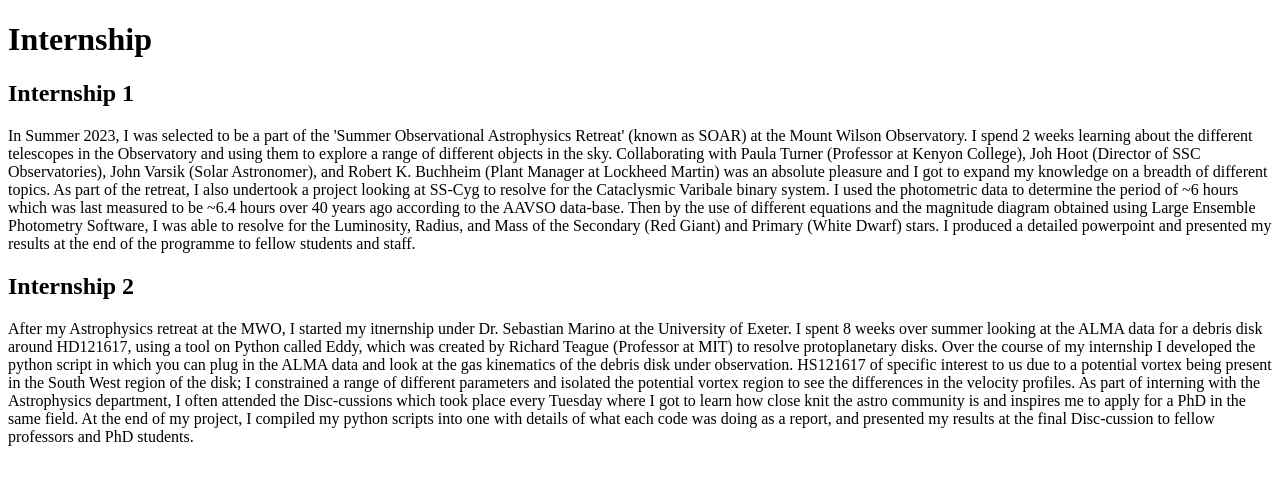
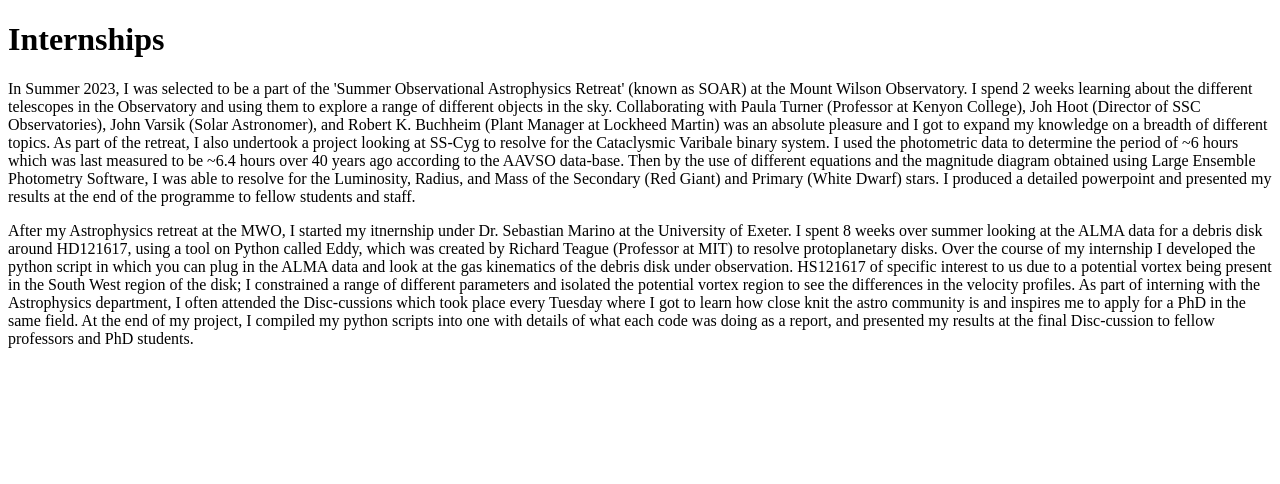
Before and after one commit to VanshikaGupta15/vgupta.github.io, a plain HTML site: page html/research.html in a window 1280 px wide. Drawn offline with Linux system fonts and the light colour scheme.

Commit message:
Updated my website content 2

```diff
--- a/html/research.html
+++ b/html/research.html
@@ -5,10 +5,9 @@
 </head>
 <body>
     <header>
-        <h1>Internship</h1>
+        <h1>Internships</h1>
     </header>
     <section>
-        <h2>Internship 1</h2>
         <p>
             In Summer 2023, I was selected to be a part of the 'Summer Observational Astrophysics Retreat' (known as SOAR) at the Mount Wilson Observatory.
             I spend 2 weeks learning about the different telescopes in the Observatory and using them to explore a range of different objects in the sky.
@@ -18,9 +17,6 @@
             Then by the use of different equations and the magnitude diagram obtained using Large Ensemble Photometry Software, I was able to resolve for the Luminosity, Radius, and Mass of the Secondary (Red Giant) and Primary (White Dwarf) stars.
             I produced a detailed powerpoint and presented my results at the end of the programme to fellow students and staff.
         </p>
-    </section>
-    <section>
-        <h2>Internship 2</h2>
         <p>
             After my Astrophysics retreat at the MWO, I started my itnernship under Dr. Sebastian Marino at the University of Exeter.
             I spent 8 weeks over summer looking at the ALMA data for a debris disk around HD121617, using a tool on Python called Eddy, which was created by Richard Teague (Professor at MIT) to resolve protoplanetary disks.
```
Also changed, not shown: html/outreach.html (+2 -2 lines), index.html (+1 -1 lines).
